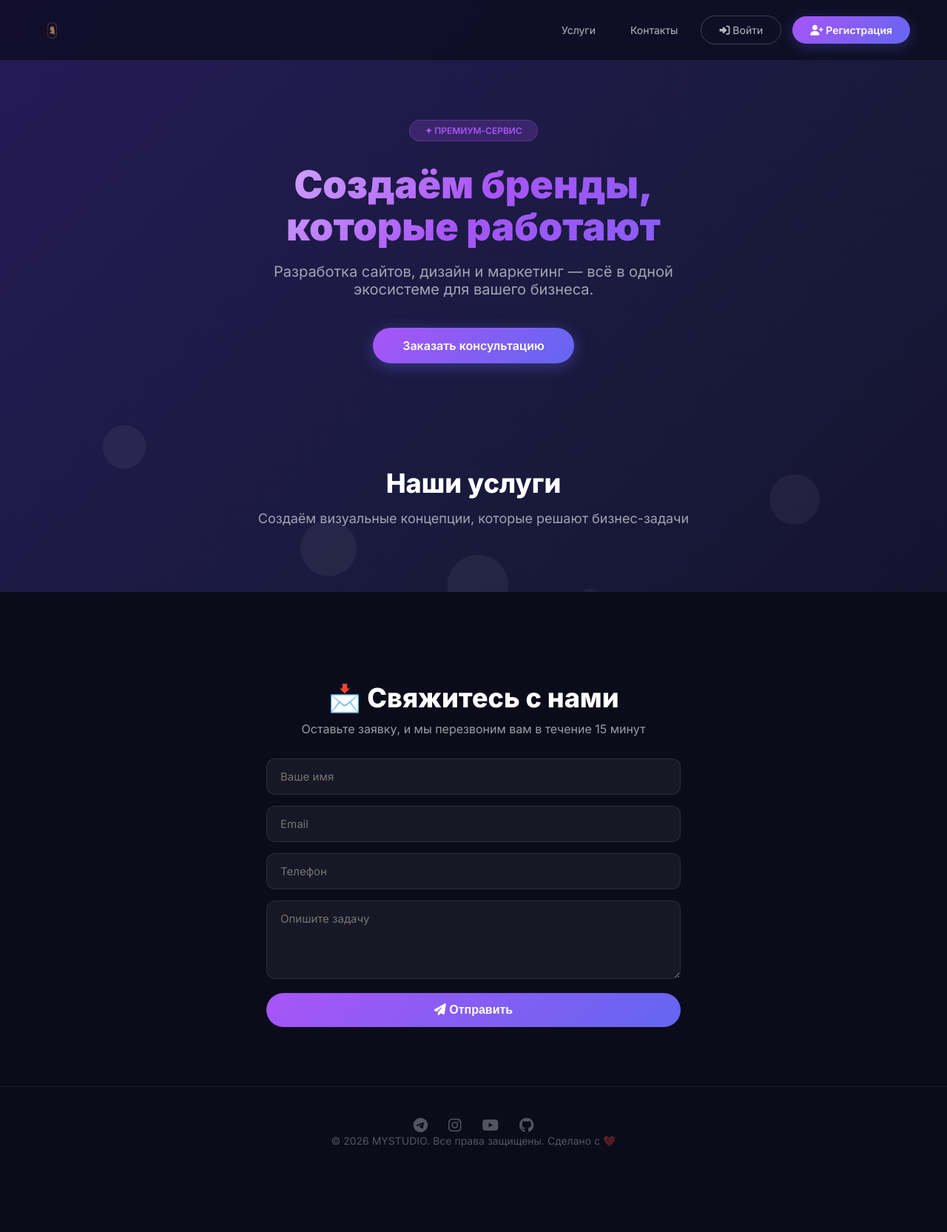
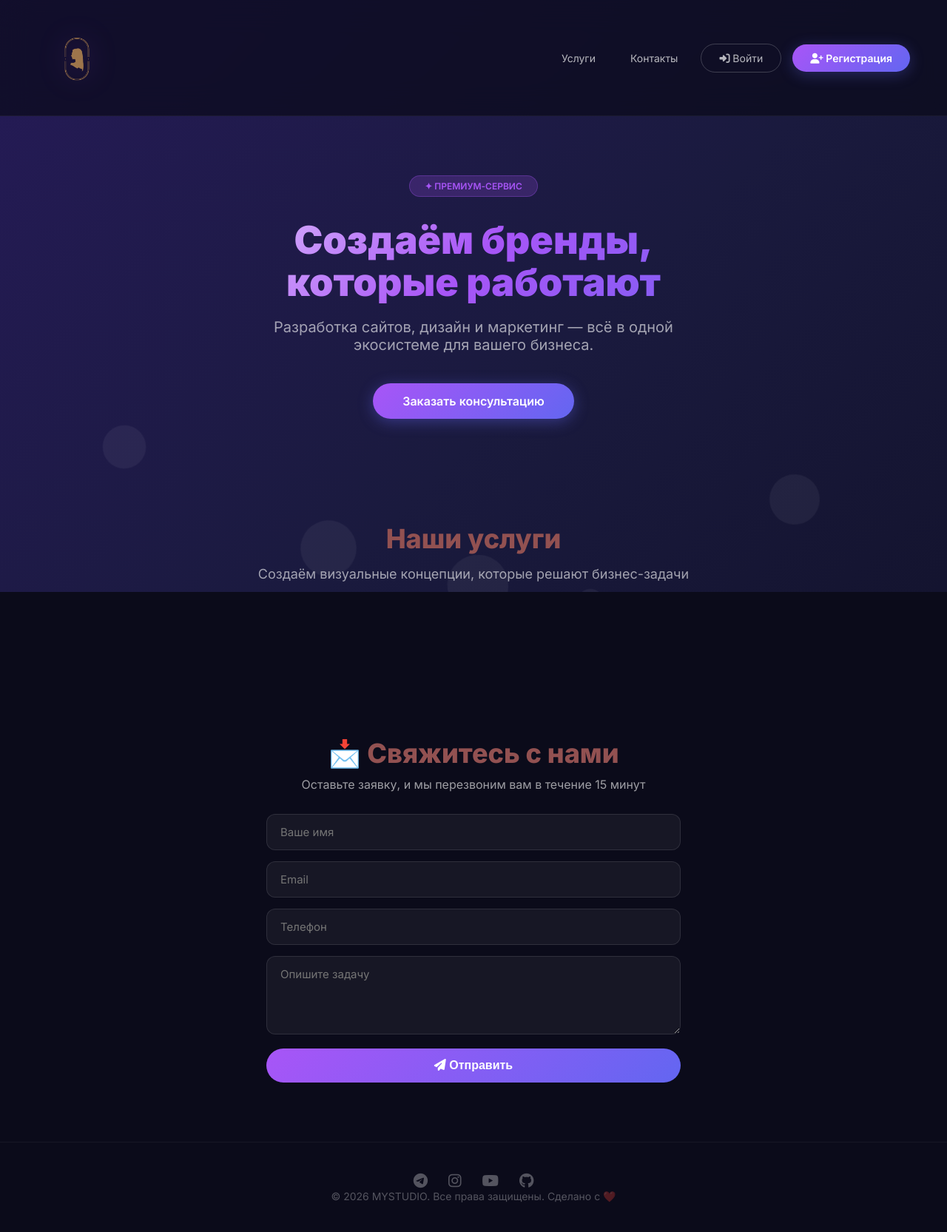
Before and after one commit to lygin-96-cloud/my-first-web-app, a Flask app: page / in a window 1280 px wide. Shown: the whole page at 74% size. Before the commit the page ends 1550 px from the top, so only its background shows below. Run offline with Flask 3, Linux system fonts and the light colour scheme.

Commit message:
Увеличил логотип в 4 раза

```diff
--- a/templates/index.html
+++ b/templates/index.html
@@ -16,7 +16,7 @@
         body {
             font-family: 'Inter', sans-serif;
             background: #0b0b1a;
-            color: white;
+            color: rgb(146, 81, 81);
             min-height: 100vh;
         }
 
@@ -365,8 +365,8 @@
 
     <!-- ===== ШАПКА ===== -->
     <nav class="navbar">
-        <a class="navbar-brand" href="/">
-            <img src="/static/logo.png" alt="MYSTUDIO">
+    <a class="navbar-brand" href="/" style="display: flex; align-items: center;">
+        <img src="/static/logo.png" alt="MYSTUDIO" style="height: 120px; width: auto; display: block; filter: drop-shadow(0 0 20px rgba(168, 85, 247, 0.3));">
     </a>
     <div class="nav-links">
         <a href="/#services">Услуги</a>
```
Lines whose indentation alone changed are shown as unchanged.
